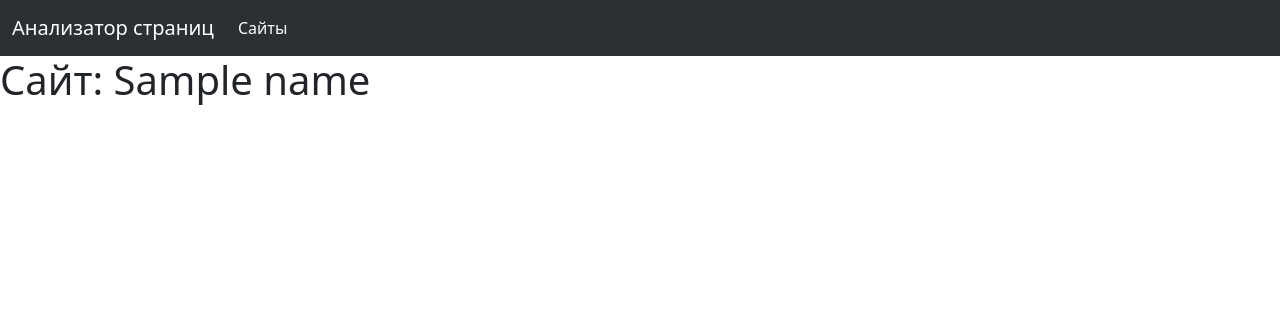
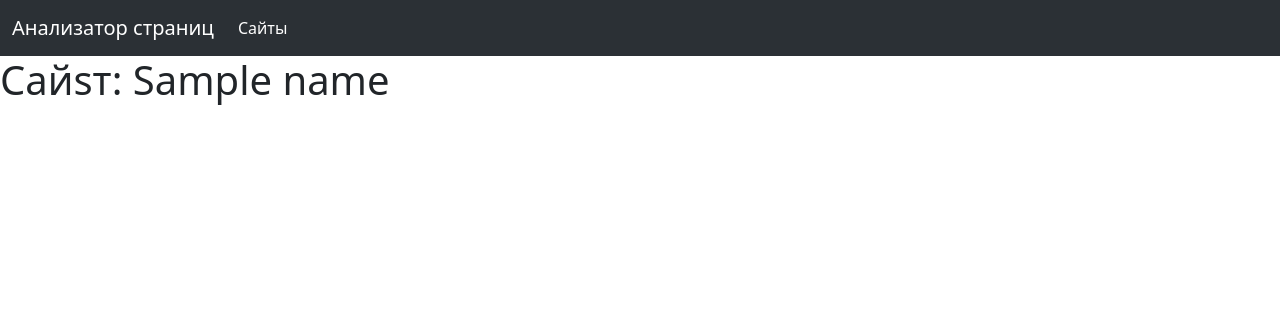
Before and after one commit to Exsi7/python-project-83, a Flask app: template page_analyzer/templates/url.html in a window 1280 px wide. Shown: the top 316 px of the page. Run offline with Flask 2, Linux system fonts and the light colour scheme; the template is opened without the code that fills it: most values are stand-ins (such as "Sample title", 1, 10 or a date in 2020); some libraries are stand-ins or nearby versions.

Commit message:
test exi

```diff
--- a/page_analyzer/templates/url.html
+++ b/page_analyzer/templates/url.html
@@ -1,6 +1,6 @@
 {% extends "index.html" %}
 {% block content %}
 <div>
-    <h1>Сайт: {{ name }}</h1>
+    <h1>Сайsт: {{ name }}</h1>
 </div>
 {% endblock %}
```
